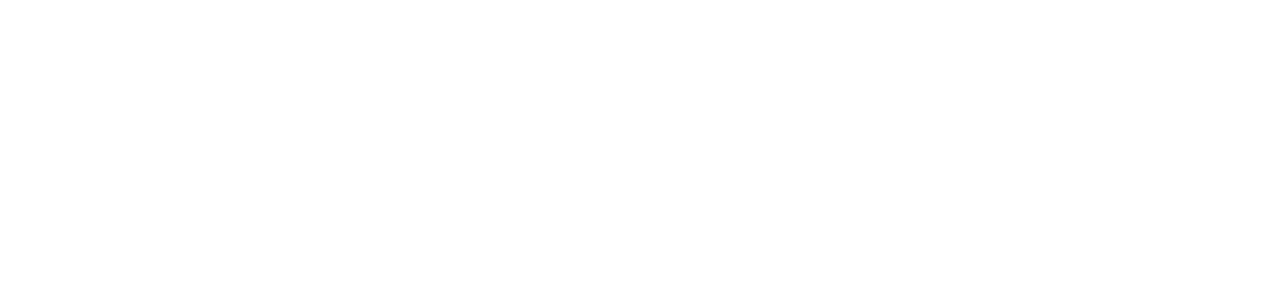
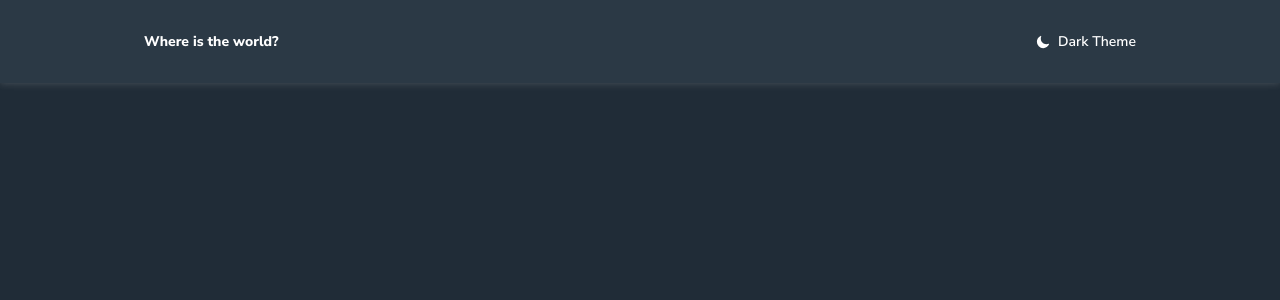
Before and after one commit to kir564/travel-blog, a React (Create React App) app: page / in a window 1280 px wide. Shown: the top 300 px of the page. Built offline with nearby package versions, Linux system fonts and the light colour scheme.

Commit message:
шапка проекта Header

```diff
--- a/package.json
+++ b/package.json
@@ -14,6 +14,7 @@
     "react-dom": "^18.2.0",
     "react-icons": "^4.12.0",
     "react-redux": "^8.1.3",
+    "react-router-dom": "^6.18.0",
     "react-scripts": "5.0.1",
     "redux": "^4.2.1",
     "redux-thunk": "^2.4.2",
--- a/src/App.js
+++ b/src/App.js
@@ -1,3 +1,9 @@
+import { Header } from './components';
+
 export const App = () => {
-  return <div></div>;
+  return (
+    <>
+      <Header />
+    </>
+  );
 };
--- /dev/null
+++ b/src/components/container/container.js
@@ -0,0 +1,12 @@
+import styled from 'styled-components';
+import { DEVICE } from '../../constants';
+
+export const Container = styled.div`
+  width: 100%;
+  max-width: 992px;
+  margin: 0 auto;
+
+  @media ${DEVICE.LARGE} {
+    padding: 0 2rem;
+  }
+`;
--- /dev/null
+++ b/src/components/header/header.js
@@ -0,0 +1,71 @@
+import React, { useEffect, useState } from 'react';
+import { Link } from 'react-router-dom';
+import { IoMoon, IoMoonOutline } from 'react-icons/io5';
+import { Container } from '../container/container';
+import { THEME_NAME } from '../../constants';
+import styled from 'styled-components';
+
+const HeaderWrapper = styled.header`
+  background-color: var(--colors-ui-base);
+  box-shadow: var(--shadow);
+`;
+
+const HeaderInner = styled.div`
+  display: flex;
+  justify-content: space-between;
+  align-items: center;
+  padding: 2rem 0;
+`;
+
+const Title = styled(Link)`
+  font-size: var(--fs-sm);
+  font-weight: var(--fw-bold);
+`;
+
+const ThemeSwitcher = styled.div`
+  display: flex;
+  align-items: center;
+  cursor: pointer;
+`;
+
+const ThemeTitle = styled.div`
+  text-transform: capitalize;
+  margin-left: 0.5rem;
+  font-size: var(--fs-sm);
+  font-weight: var(--fw-normal);
+`;
+
+export const Header = () => {
+  const [theme, setTheme] = useState(THEME_NAME.DARK);
+
+  useEffect(() => {
+    document.body.setAttribute('data-theme', theme);
+  }, [theme]);
+
+  const toggleTheme = () => {
+    const toolForToggle = {
+      [THEME_NAME.DARK]: THEME_NAME.LIGHT,
+      [THEME_NAME.LIGHT]: THEME_NAME.DARK,
+    };
+
+    setTheme(toolForToggle[theme]);
+  };
+
+  return (
+    <HeaderWrapper>
+      <Container>
+        <HeaderInner>
+          <Title>Where is the world?</Title>
+          <ThemeSwitcher onClick={toggleTheme}>
+            {theme === THEME_NAME.DARK ? (
+              <IoMoon size="14" />
+            ) : (
+              <IoMoonOutline size="14" />
+            )}
+            <ThemeTitle>{theme} Theme</ThemeTitle>
+          </ThemeSwitcher>
+        </HeaderInner>
+      </Container>
+    </HeaderWrapper>
+  );
+};
--- /dev/null
+++ b/src/components/index.js
@@ -0,0 +1 @@
+export * from './header/header';
--- /dev/null
+++ b/src/constants/device.js
@@ -0,0 +1,7 @@
+export const DEVICE = {
+  SMALL: '(max-width: 576px)',
+  MEDIUM: '(max-width: 768px)',
+  LARGE: '(max-width: 992px)',
+  EXTRA_LARGE: '(max-width: 1200px)',
+  EXTRA_EXTRA_LARGE: '(max-width: 1400px)',
+};
--- /dev/null
+++ b/src/constants/index.js
@@ -0,0 +1,2 @@
+export * from './device';
+export * from './theme-name';
--- /dev/null
+++ b/src/constants/theme-name.js
@@ -0,0 +1,4 @@
+export const THEME_NAME = {
+  DARK: 'dark',
+  LIGHT: 'light ',
+};
--- a/src/index.css
+++ b/src/index.css
@@ -38,3 +38,8 @@
   font-weight: var(--fw-light);
   background-color: var(--colors-bg);
 }
+
+a {
+  text-decoration: none;
+  color: inherit;
+}
--- a/src/index.js
+++ b/src/index.js
@@ -1,15 +1,19 @@
 import React from 'react';
 import ReactDOM from 'react-dom/client';
 import { Provider } from 'react-redux';
+import { BrowserRouter } from 'react-router-dom';
 import { store } from './store';
+
 import './index.css';
 import { App } from './App';
 
 const root = ReactDOM.createRoot(document.getElementById('root'));
 root.render(
   // <React.StrictMode>
-  <Provider store={store}>
-    <App />
-  </Provider>,
+  <BrowserRouter>
+    <Provider store={store}>
+      <App />
+    </Provider>
+  </BrowserRouter>,
   // </React.StrictMode>,
 );
```
Also changed, not shown: 1 other file (tests, documents, lock files or other folders).
